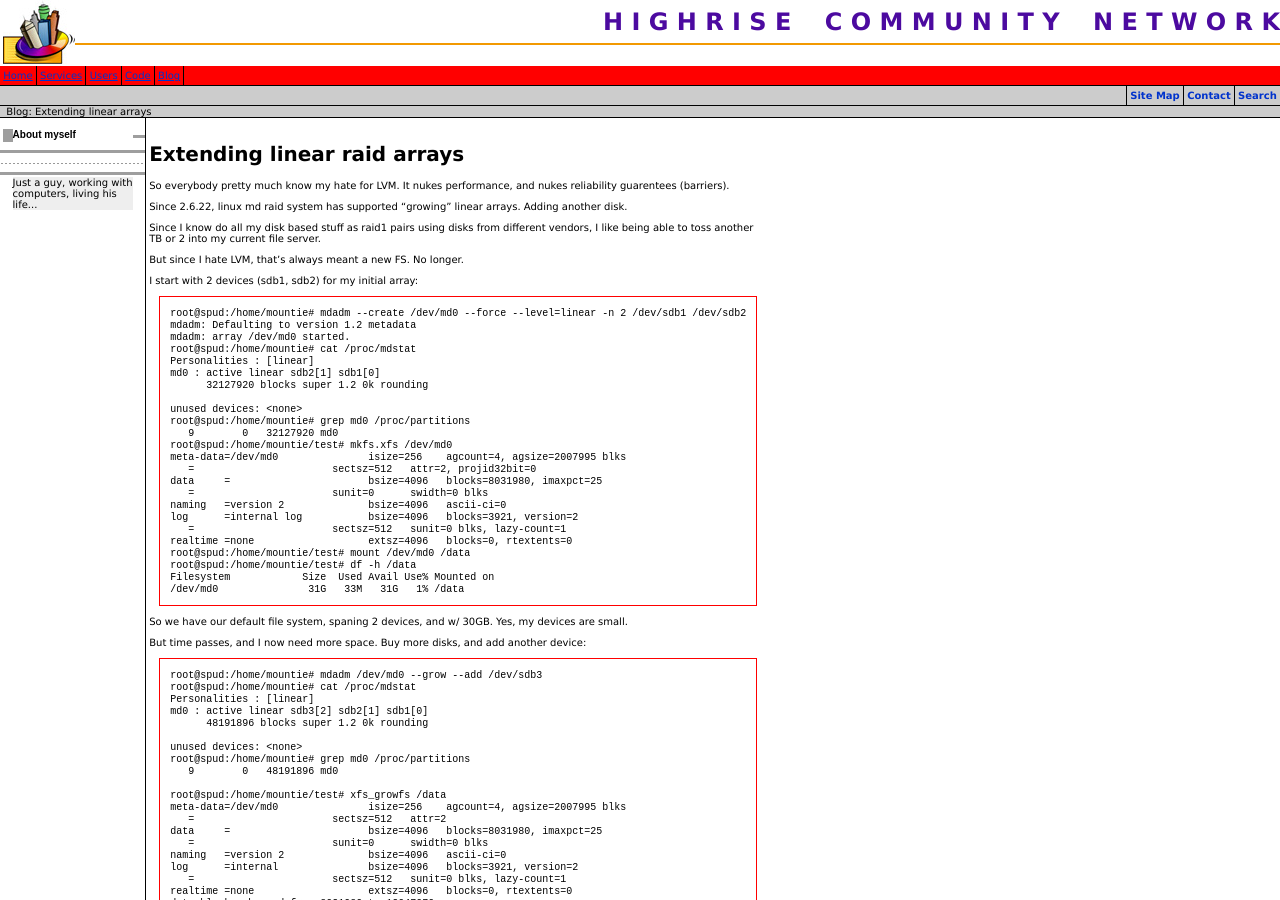
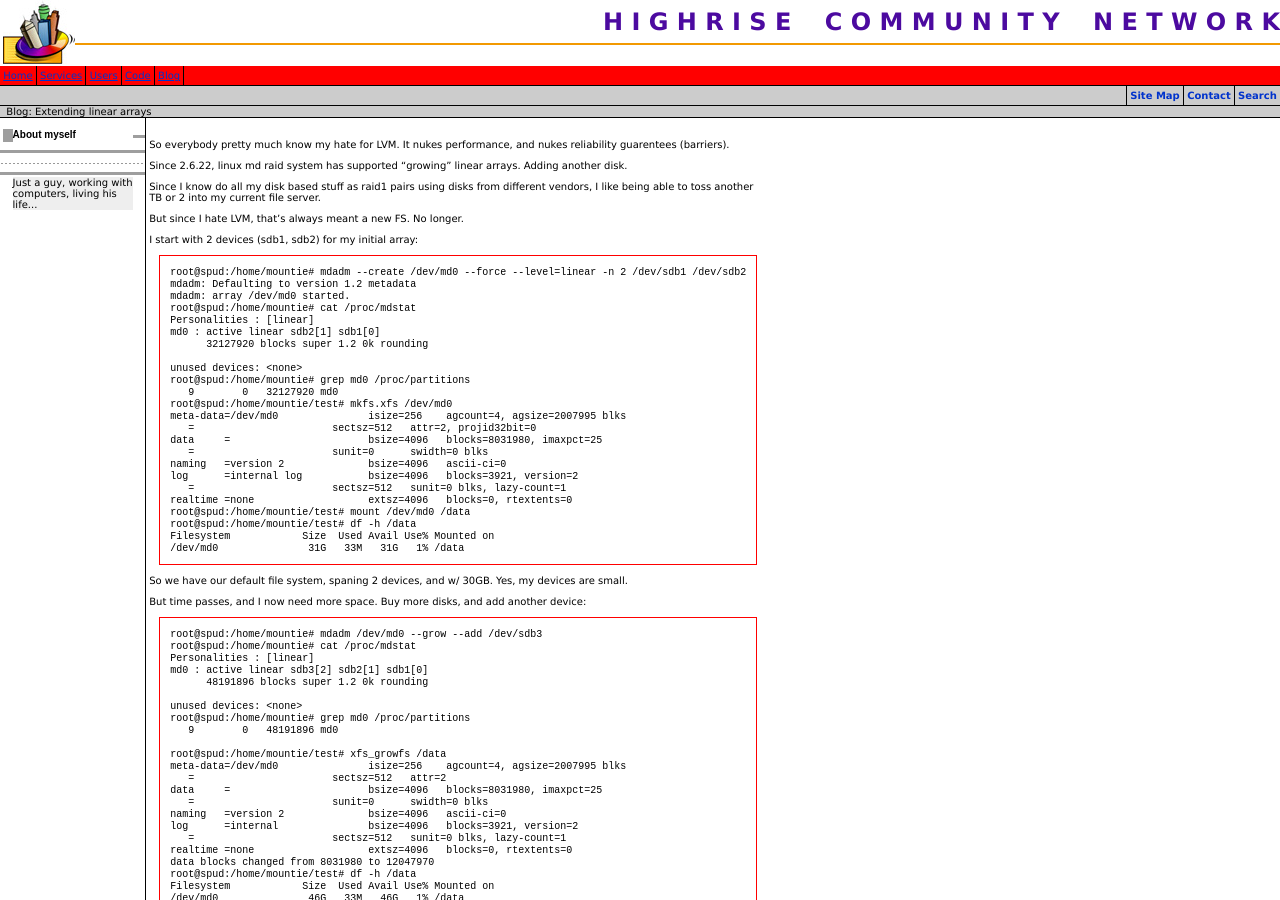
Before and after one commit to mountie/mountie.github.com, a Jekyll site: the page built from _posts/2010-12-17-1-extend-linear-arrays.markdown, in a window 1280 px wide and 900 px high. Built offline with Jekyll 4.4.1, drawn with Linux system fonts in a browser that asks for light colours; grey boxes are pictures that could not be loaded.

Commit message:
layout fixups

```diff
--- a/_posts/2010-12-17-1-extend-linear-arrays.markdown
+++ b/_posts/2010-12-17-1-extend-linear-arrays.markdown
@@ -6,10 +6,6 @@ categories:
   - raid
   - mdadm
 ---
-
-
-Extending linear raid arrays
-============================
 
 So everybody pretty much know my hate for LVM.  It nukes performance, and nukes reliability guarentees (barriers).
 
```
Also changed, not shown: _layouts/default.html (indentation only).
